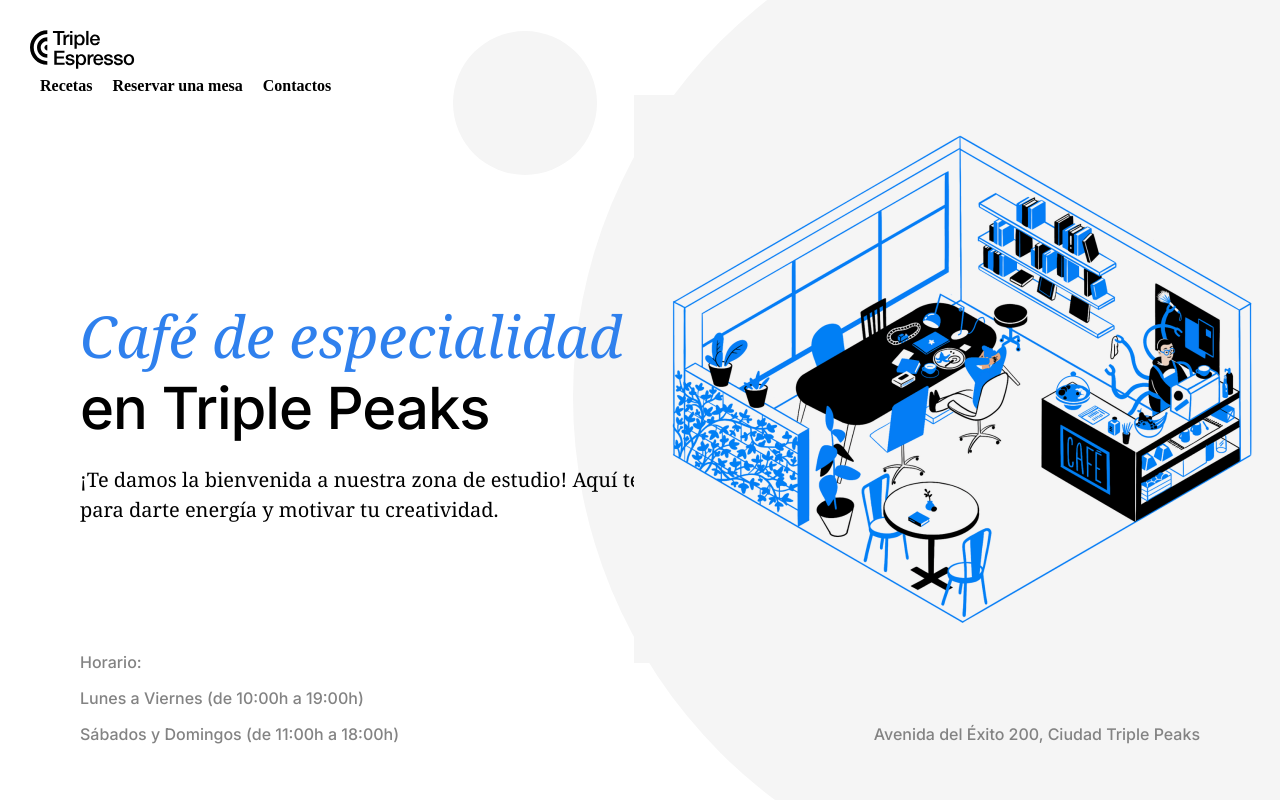
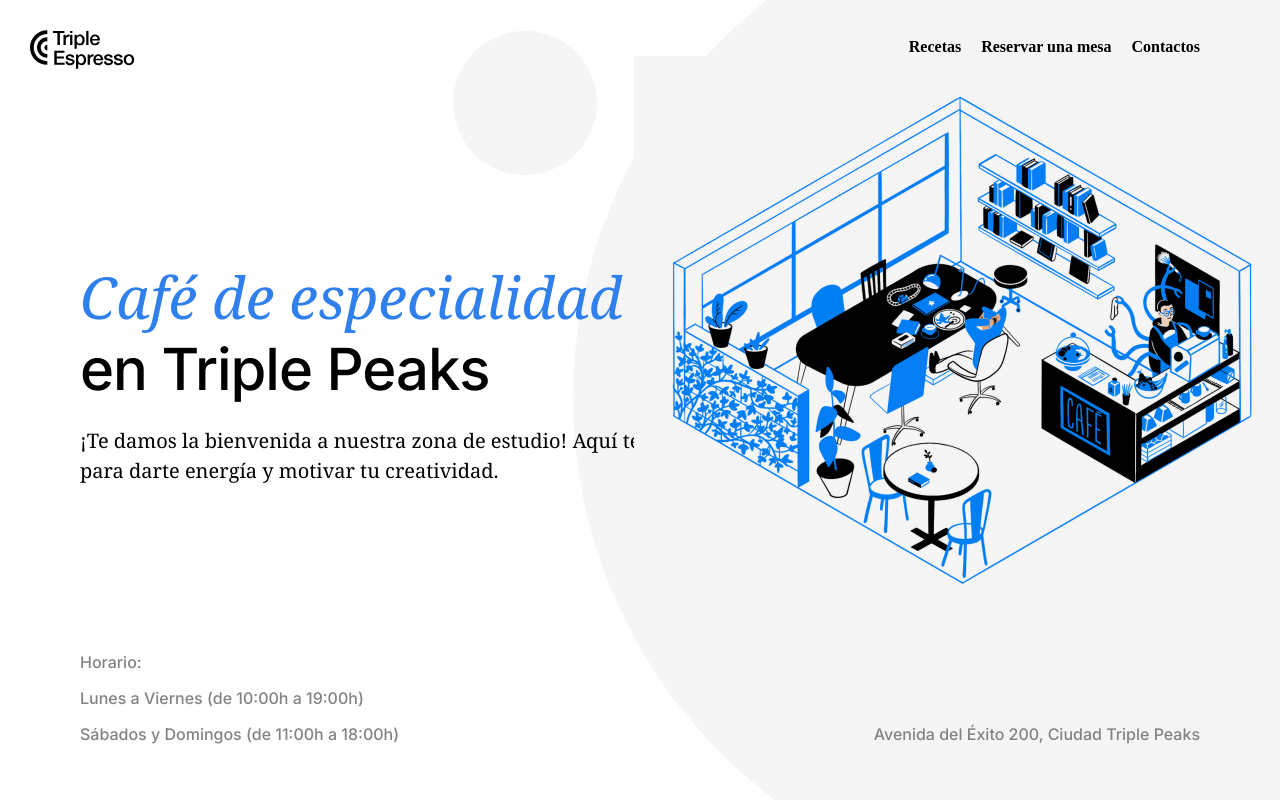
Before and after one commit to MarioPiurano/web_project_coffeeshop, a plain HTML site: page index.html in a window 1280 px wide. Shown: the top 800 px of the page. Drawn offline with Linux system fonts and the light colour scheme.

Commit message:
Otra vez

```diff
--- a/index.html
+++ b/index.html
@@ -20,14 +20,14 @@
 
   <body>
     <div class="page">
-      <!-- Probando -->
-      <nav class="nav">
       <header class="header">
+        <div class="header-top">
           <img
             src="./images/logo_coffeeshop_dark.svg"
             alt="Logotipo de la Cafetería Triple Peaks"
             class="nav__logo"
           />
+          <nav class="nav">
             <ul class="nav__links">
               <li>
                 <a class="nav__link" href="#recipes">Recetas</a>
@@ -39,6 +39,9 @@
                 <a class="nav__link" href="#footer">Contactos</a>
               </li>
             </ul>
+          </nav>
+        </div>
+
         <div class="header__content">
           <div>
             <h1 class="header__title">
@@ -73,8 +76,6 @@
           </div>
         </div>
       </header>
-      </nav>
-
       <main class="content">
         <section class="recipes" id="recipes">
           <h2 class="recipes__title">Recetas</h2>
--- a/pages/index.css
+++ b/pages/index.css
@@ -20,6 +20,7 @@
   /* padding: 30px 80px 40px; */
   position: relative;
   box-sizing: border-box;
+  justify-content: space-between;
 }
 
 .header__content {
@@ -33,7 +34,7 @@
   padding-top: 183px;
 }
 
-.header .nav {
+.header-top {
   display: flex;
   justify-content: space-between;
 }
```
Lines whose indentation alone changed are shown as unchanged.
